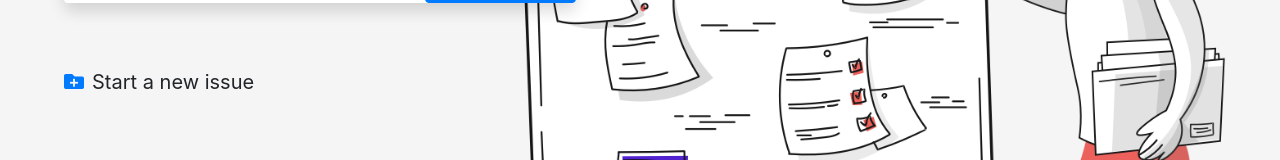
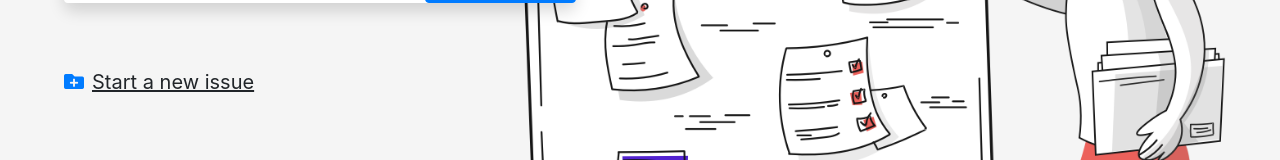
Before and after one commit to torranicles/project-issuetracker, a React (Create React App) app: page / in a window 1280 px wide. In both pictures the pointer is over the element "Start a new issue". Shown: the part 327-487 px from the top of the page. Built offline with nearby package versions, Linux system fonts and the light colour scheme; a web font is replaced by a local one.

Commit message:
Add button hover/change form bg color

```diff
--- a/src/Home.module.css
+++ b/src/Home.module.css
@@ -36,9 +36,13 @@
     cursor: pointer;
 }
 
+.addBtn:hover span {
+    text-decoration: underline;
+}
+
 .formContainer {
     width: 60%;
-    background-color: rgba(20, 9, 82, 0.9);
+    background-color: rgba(26, 26, 26, 0.9);
     border-radius: .5rem;
     padding: 3% 7%;
     color: white;
```
